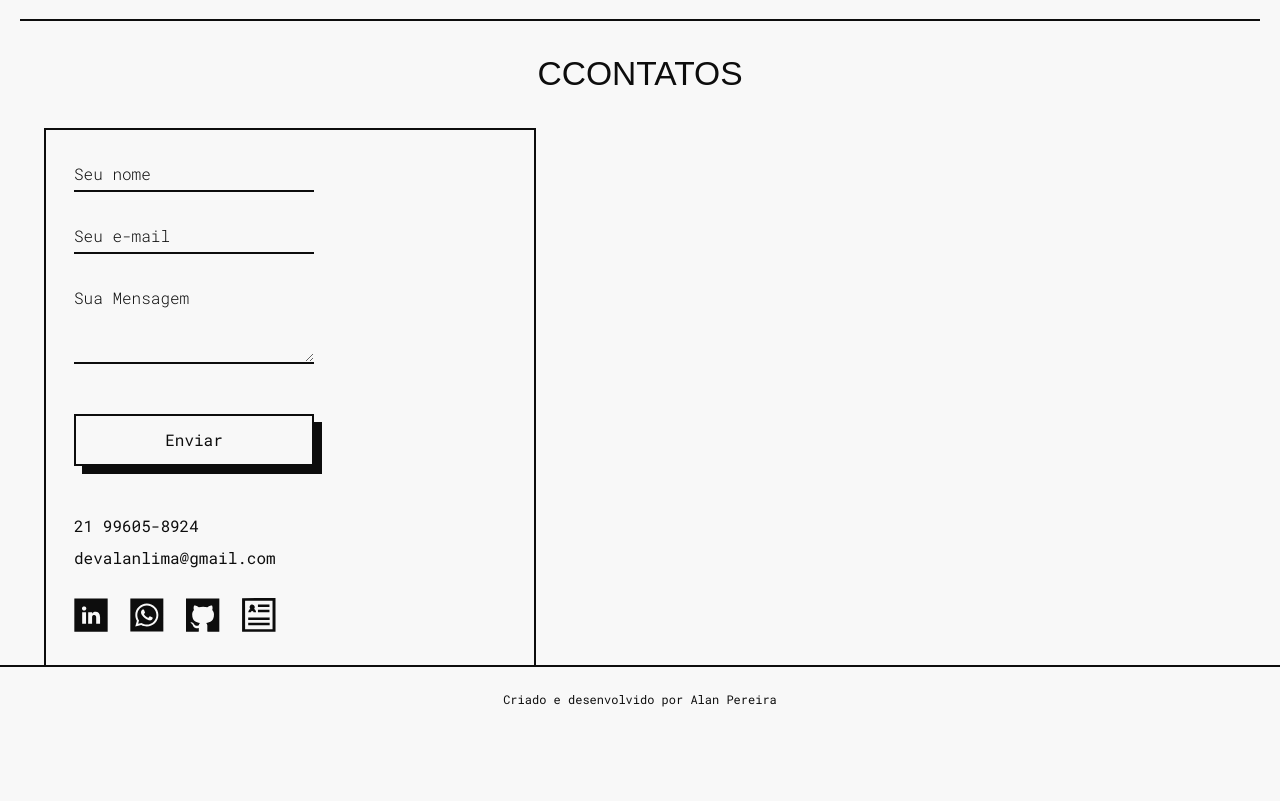
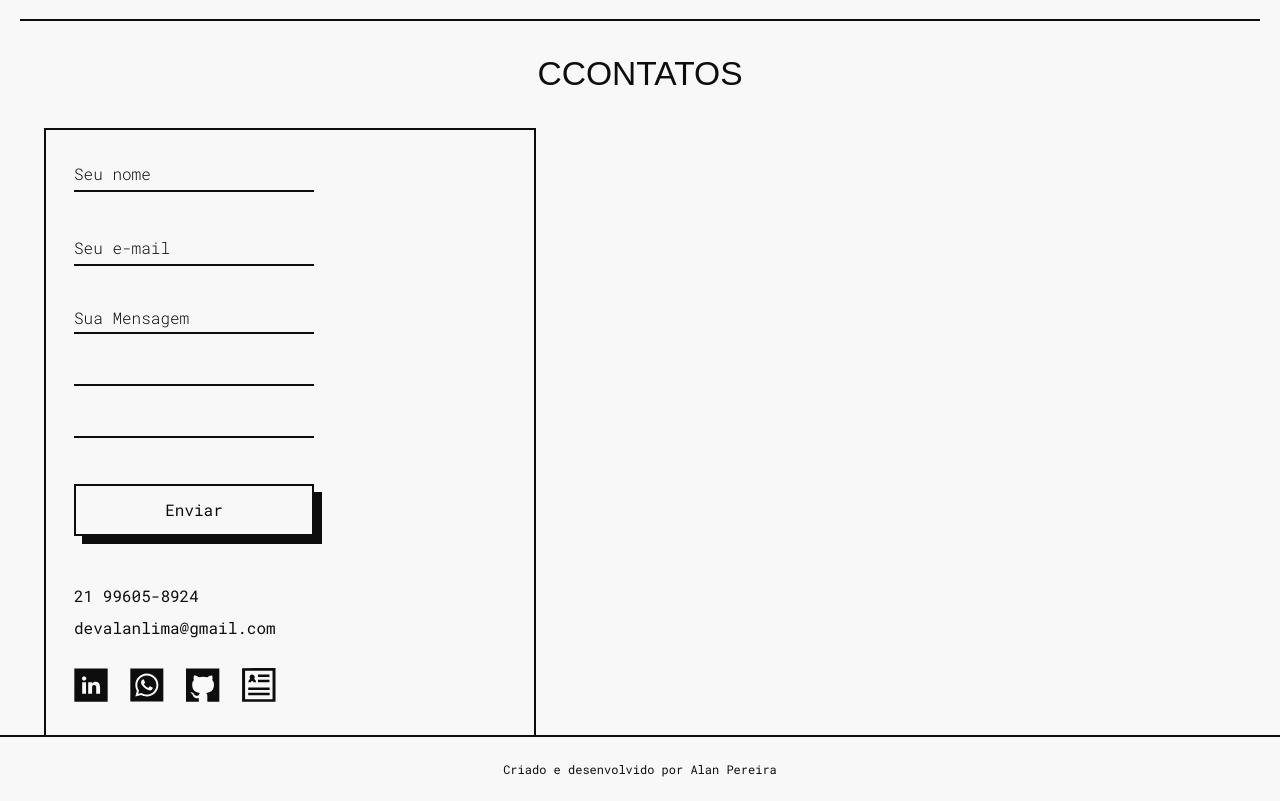
Before and after one commit to devalanlima/portfolio, a Vue app: page / in a window 1280 px wide. Shown: the part 1700-2501 px from the top of the page. Before the commit the page ends 2431 px from the top, so only its background shows below. Built offline with nearby package versions, Linux system fonts and the light colour scheme; a web font is replaced by a local one.

Commit message:
refactor / add validation on form and stylize textarea

```diff
--- a/src/components/sections/SectionThree.vue
+++ b/src/components/sections/SectionThree.vue
@@ -5,51 +5,47 @@
             <span class="font-stretch text-[2.1rem]">CCONTATOS</span>
         </div>
         <div class="ml-6">
-            <form class="w-[492px] border-2 border-b-transparent border-preto dark:border-branco p-7 mt-7 flex flex-col gap-7 overflow-hidden"
-            action="https://formsubmit.co/d508eed6ee546479cd0f3667fecc4fb5"
-            method="POST"
-            >
-            <input type="hidden" name="_captcha" value="false"> <!-- Disable reCAPTCHA -->
-            <input type="hidden" name="_next" value="http://localhost:5173/sucesso"> <!-- alternative url -->
-                <ul class="flex flex-col gap-7 w-60">
-                    <li>
-                        <label for="contact-name"></label>
-                        <input
-                        name="user_name"
-                        id="contact-name"
-                        type="text"
-                        placeholder="Seu nome"
-                            class="placeholder:dark:text-branco dark:text-branco dark:border-branco w-60 bg-transparent border-b-2 border-preto font-roboto  text-preto placeholder:text-preto font-light py-1">
+            <form
+                class="w-[492px] border-2 border-b-transparent border-preto dark:border-branco p-7 mt-7 flex flex-col gap-7 overflow-hidden"
+                action="https://formsubmit.co/d508eed6ee546479cd0f3667fecc4fb5" method="POST" :onsubmit="validateForm">
+                <input type="hidden" name="_captcha" value="false"> <!-- Disable reCAPTCHA -->
+                <input type="hidden" name="_next" value="http://localhost:5173/sucesso"> <!-- alternative url -->
+                <ul class="flex flex-col gap-10 w-60">
+                    <li class="relative">
+                        <label for="contact-name" :class="['absolute -top-4 text-sm font-roboto font-light text-red-600 dark:text-red-400',{'hidden': nomeIsValid}]">Mínimo 3 letras</label>
+                        <input name="user_name" id="contact-name" type="text" placeholder="Seu nome" aria-label="Nome"
+                        v-model.trim="seuNome"
+                        autocomplete="name"
+                        required
+                            :class="['placeholder:dark:text-branco dark:text-branco dark:border-branco w-60 bg-transparent border-b-2 border-preto font-roboto  text-preto placeholder:text-preto placeholder:font-light py-1 focus:outline-0', {'text-red-600 dark:text-red-400': !nomeIsValid}]">
                     </li>
-                    <li>
-                        <label for="contact-mail">
-                            <input
-                            name="user_email"
-                            id="contact-mail"
-                            type="email"
-                            placeholder="Seu e-mail"
-                                class="placeholder:dark:text-branco dark:text-branco dark:border-branco w-60 bg-transparent border-b-2 border-preto font-roboto  text-preto placeholder:text-preto font-light py-1">
-                        </label>
+
+                    <li class="relative">
+                        <label for="contact-mail" :class="['absolute -top-4 text-sm font-roboto font-light text-red-600 dark:text-red-400',{'hidden': emailIsValid}]">Insira um e-mail válido</label>
+                        <input name="user_email" id="contact-mail" type="email" placeholder="Seu e-mail" aria-label="Email" v-model="seuEmail" required
+                        :class="['placeholder:dark:text-branco dark:text-branco dark:border-branco w-60 bg-transparent border-b-2 border-preto font-roboto  text-preto placeholder:text-preto placeholder:font-light py-1 focus:outline-0', {'text-red-600 dark:text-red-400': !emailIsValid}]">
+
                     </li>
-                    <li>
-                        <label for="contact-message"></label>
-                        <textarea
-                        name="user_message"
-                        id="contact-message"
-                        cols="40"
-                        rows="3"
-                            class="placeholder:dark:text-branco dark:text-branco dark:border-branco relative w-60 bg-transparent border-b-2 border-preto font-roboto  text-preto placeholder:text-preto font-light py-1"
+
+                    <li class="relative">
+                        <label for="contact-message" :class="['absolute -top-4 text-sm font-roboto font-light text-red-600 dark:text-red-400',{'hidden': mensagemIsValid}]">Mínimo de 35 caractéres</label>
+                        <textarea name="user_message" id="contact-message" cols="40" rows="3" required
+                        :class="['placeholder:dark:text-branco dark:text-branco dark:border-branco w-60 bg-transparent font-roboto  text-preto placeholder:text-preto placeholder:font-light focus:outline-0 -mt-6 bg-[repeating-linear-gradient(#F8F8F8,#F8F8F8_50px,#0d0d0d_50px,#0d0d0d_52px,#F8F8F8_51px)] dark:bg-[repeating-linear-gradient(#0d0d0d,#0d0d0d_50px,#F8F8F8_50px,#F8F8F8_52px,#0d0d0d_51px)] h-[156px] bg-local leading-[51px] pt-[10px] resize-none', {'text-red-600 dark:text-red-400': !emailIsValid}]"
+                            v-model="suaMensagem"
                             placeholder="Sua Mensagem"></textarea>
                     </li>
-                    <li class="relative mt-4 w-full">
-                        <button type="submit" ref="enviarBtn" class="transition-transform border-2 border-preto bg-branco dark:border-branco dark:bg-preto py-3 w-full font-roboto" @mousedown="downBtn" @mouseup="upBtn" @mouseleave="upBtn">Enviar</button>
+
+                    <li class="relative w-full">
+                        <button title="Enviar formulário" type="submit" ref="enviarBtn"
+                            class="transition-transform border-2 border-preto bg-branco dark:border-branco dark:bg-preto py-3 w-full font-roboto"
+                            @mousedown="downBtn" @mouseup="upBtn" @mouseleave="upBtn">Enviar</button>
                         <div class="w-full h-full bg-preto dark:bg-branco absolute top-0 left-0 mt-2 ml-2 -z-10"></div>
                     </li>
                 </ul>
                 <div class="font-roboto text-preto dark:text-branco flex flex-col gap-2 w-fit mt-5">
                     <p>21 99605-8924</p>
                     <p>devalanlima@gmail.com</p>
-                    <ContactIcons class="w-full mt-5"/>
+                    <ContactIcons class="w-full mt-5" />
                 </div>
             </form>
         </div>
@@ -58,13 +54,52 @@
 
 <script setup>
 import ContactIcons from '../common/ContactIcons.vue';
-import { ref } from 'vue'
+import { ref, computed } from 'vue'
 
 const enviarBtn = ref(null)
-const downBtn = ()=>{
+const downBtn = () => {
     enviarBtn.value.style.transform = ' translate(.5rem, .5rem)'
 }
-const upBtn = ()=>{
+const upBtn = () => {
     enviarBtn.value.style.transform = 'translate(0, 0)'
 }
+
+const seuNome = ref('')
+const nomeIsValid = computed(()=>{
+    const nomeRegex = /[a-zA-Z]{3,}/
+    if (nomeRegex.test(seuNome.value) || seuNome.value.length === 0) {
+        return true
+    } else {
+        return false
+    }
+})
+
+const seuEmail = ref('')
+const emailIsValid = computed(()=>{
+    const emailRegex = /^[^\s@]+@[^\s@]+\.[^\s@]{2,}$/
+    if (emailRegex.test(seuEmail.value) || seuEmail.value.length === 0) {
+        return true
+    } else {
+        return false
+    }
+})
+
+const suaMensagem = ref('')
+const mensagemIsValid = computed(()=>{
+    const nomeRegex = /[a-zA-Z]{35,}/
+    if (nomeRegex.test(suaMensagem.value) || suaMensagem.value.length === 0) {
+        return true
+    } else {
+        return false
+    }
+})
+
+const validateForm = ()=>{
+    if(nomeIsValid.value && emailIsValid.value && mensagemIsValid.value){
+        return true
+    } else {
+        alert('Algo deu errado, confira os campos e tente novamente')
+        return false
+    }
+}
 </script>
```
